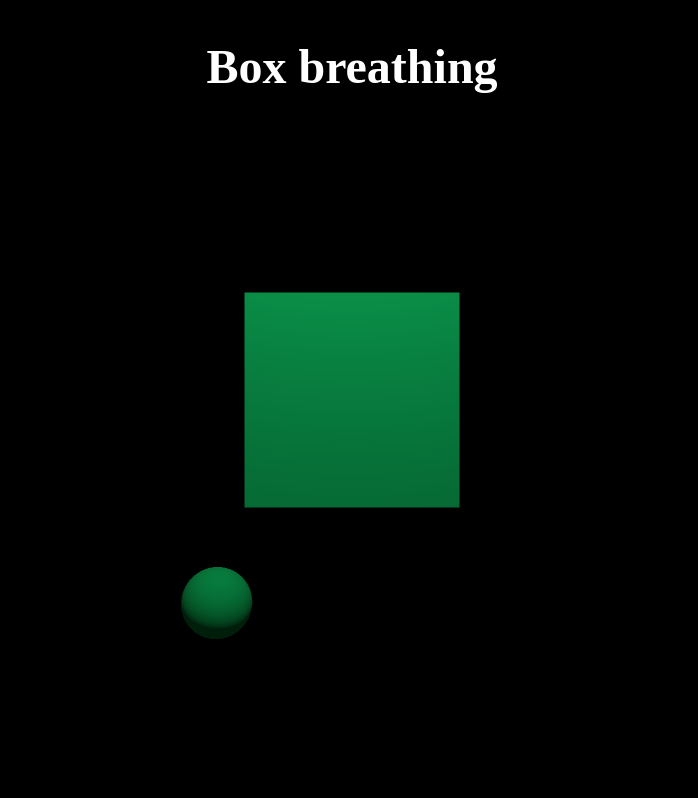
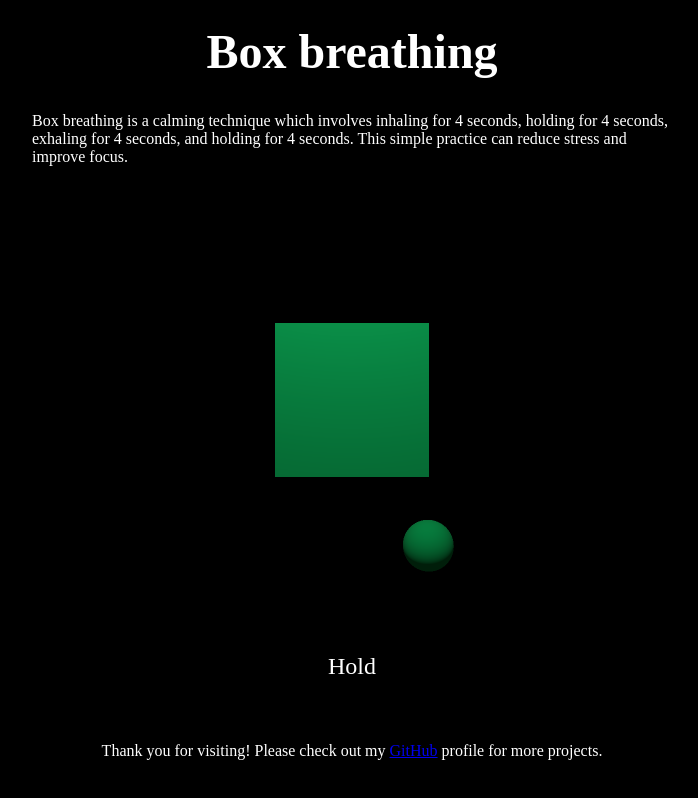
Before and after one commit to tautminas/box-breathing, a website built with Vite: page index.html in a window 1280 px wide. Shown: the whole page, without its empty margins (288-986 px from the left). Built offline with nearby package versions, Linux system fonts and the light colour scheme; animation ran at ten frames a second.

Commit message:
Add explanation text

```diff
--- a/index.html
+++ b/index.html
@@ -5,9 +5,20 @@
     <meta name="viewport" content="width=device-width, initial-scale=1.0" />
     <title>Document</title>
   </head>
-  <body>
+  <body style="padding-top: 500px">
     <h1 class="title">Box breathing</h1>
+    <p class="lead">
+      Box breathing is a calming technique which involves inhaling for 4
+      seconds, holding for 4 seconds, exhaling for 4 seconds, and holding for 4
+      seconds. This simple practice can reduce stress and improve focus.
+    </p>
     <canvas class="webgl"></canvas>
+    <p class="command">Exhale</p>
+    <p class="footer">
+      Thank you for visiting! Please check out my
+      <a href="https://github.com/tautminas" target="_blank">GitHub</a>
+      profile for more projects.
+    </p>
     <script type="module" src="/main.js"></script>
   </body>
 </html>
--- a/main.js
+++ b/main.js
@@ -35,7 +35,7 @@ scene.add(ambientLight);
 
 // Camera
 const camera = new THREE.PerspectiveCamera(
-  45,
+  60,
   sizes.width / sizes.height,
   0.1,
   100
@@ -74,7 +74,7 @@ window.addEventListener("resize", () => {
 });
 
 // Animation variables
-let squareSide = 4; // Assuming the square has a side length of 4
+let squareSide = 4;
 let direction = "down";
 let currentX = cube.position.x + squareSide;
 let currentY = cube.position.y + squareSide;
@@ -90,6 +90,7 @@ const loop = () => {
   // Update sphere position based on direction
   switch (direction) {
     case "right":
+      document.querySelector(".command").textContent = "Hold";
       currentX = cube.position.x - squareSide + 2 * squareSide * ratio;
       if (currentX > cube.position.x + squareSide) {
         direction = "down";
@@ -98,6 +99,7 @@ const loop = () => {
       }
       break;
     case "down":
+      document.querySelector(".command").textContent = "Exhale";
       scaleForBreathing = 1 - 0.5 * ratio;
       mesh.scale.set(scaleForBreathing, scaleForBreathing, scaleForBreathing);
       currentY = cube.position.y + squareSide - 2 * squareSide * ratio;
@@ -108,6 +110,7 @@ const loop = () => {
       }
       break;
     case "left":
+      document.querySelector(".command").textContent = "Hold";
       currentX = cube.position.x + squareSide - 2 * squareSide * ratio;
       if (currentX < cube.position.x - squareSide) {
         direction = "up";
@@ -116,6 +119,7 @@ const loop = () => {
       }
       break;
     case "up":
+      document.querySelector(".command").textContent = "Inhale";
       scaleForBreathing = 0.5 + 0.5 * ratio;
       mesh.scale.set(scaleForBreathing, scaleForBreathing, scaleForBreathing);
       currentY = cube.position.y - squareSide + 2 * squareSide * ratio;
--- a/style.css
+++ b/style.css
@@ -22,6 +22,36 @@ html {
   position: absolute;
   font-size: 3rem;
   left: 50%;
-  top: 10%;
-  transform: translate(-50%, -75%);
+  top: 3%;
+  transform: translate(-50%, 0%);
 }
+
+.lead {
+  color: white;
+  z-index: 2;
+  position: absolute;
+  font-size: 1rem;
+  left: 50%;
+  top: 14%;
+  transform: translate(-50%, 0%);
+}
+
+.footer {
+  color: white;
+  z-index: 2;
+  position: absolute;
+  font-size: 1rem;
+  left: 50%;
+  bottom: 5%;
+  transform: translate(-50%, 0%);
+}
+
+.command {
+  color: white;
+  z-index: 2;
+  position: absolute;
+  font-size: 1.5rem;
+  left: 50%;
+  bottom: 15%;
+  transform: translate(-50%, 0%);
+}
```
